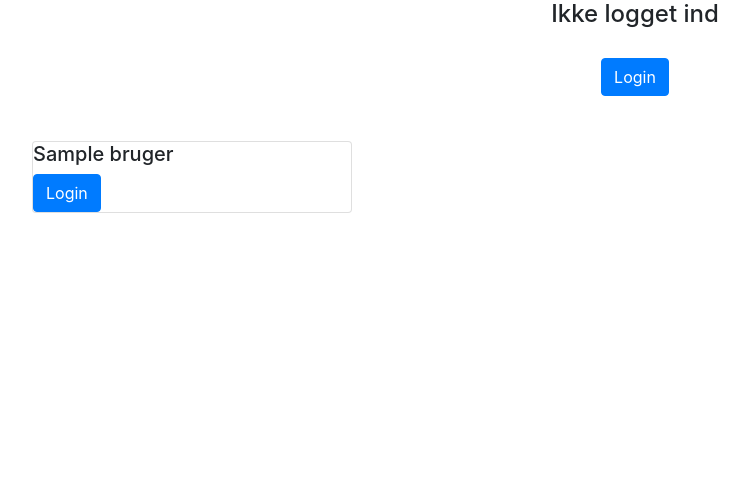
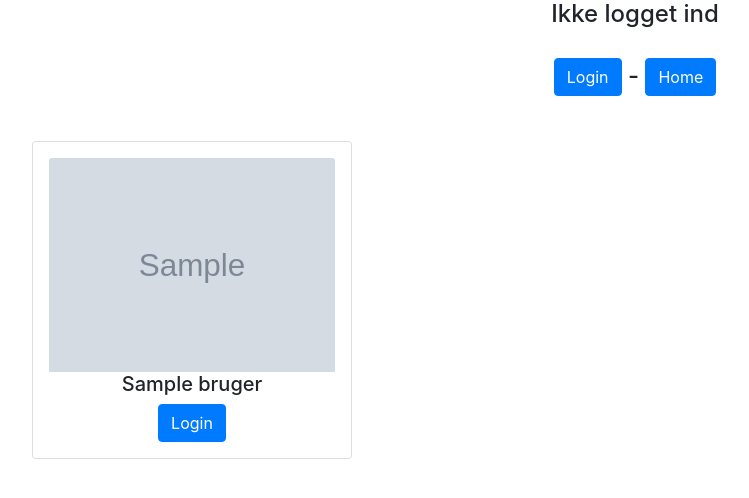
Before and after one commit to 4ug-aug/django-project-1, a Django app: page /login in a window 1280 px wide. Shown: the top 498 px of the page, without its empty margins (5-754 px from the left). Run offline with Django 3.2, Linux system fonts and the light colour scheme; tables that the repository leaves empty hold one stand-in row (values such as "Sample post"); grey boxes marked "Sample" are stand-in pictures.

Commit message:
Added Profile Image attribute to model and displayed in login page

```diff
--- a/tommerbob/polls/models.py
+++ b/tommerbob/polls/models.py
@@ -14,6 +14,8 @@ class Bruger(models.Model):
     user_profile = models.OneToOneField(User, on_delete=models.CASCADE)
     name = models.CharField(max_length=20)
     account = models.IntegerField()
+    profile_image = models.ImageField(upload_to='tommerbob/tømmerbob/polls/static/polls/images')
+
 
 class Beverage(models.Model):
     title = models.CharField(max_length=100)
--- a/tommerbob/polls/templates/polls/header.html
+++ b/tommerbob/polls/templates/polls/header.html
@@ -17,11 +17,11 @@
  <body>
   {% if user.is_authenticated %}
 
-    <center><h4>Logget ind som {{ user.get_username }} <br></br> <a class="btn btn-primary" type="submit", href="/home">Home</a> - <a class="btn btn-primary" type="submit", href="/account">Account</a> - <a class="btn btn-primary" type="submit", href="/logout">Logout</a></h4></center>
+    <center><h4>Logget ind som {{ user.get_username }} <br></br> <a class="btn btn-primary" type="submit", href="/">Home</a> - <a class="btn btn-primary" type="submit", href="/account">Account</a> - <a class="btn btn-primary" type="submit", href="/logout">Logout</a></h4></center>
 
   {% else %}
 
-    <center><h4>Ikke logget ind <br></br> <a class="btn btn-primary" type="submit", href="login">Login</a></h4></center>
+    <center><h4>Ikke logget ind <br></br> <a class="btn btn-primary" type="submit", href="login">Login</a> - <a class="btn btn-primary" type="submit", href="/">Home</a></h4></center>
 
   {% endif %}
 
--- a/tommerbob/polls/templates/polls/index.html
+++ b/tommerbob/polls/templates/polls/index.html
@@ -29,6 +29,7 @@ img {
 
 .card {
   margin: 1rem;
+  padding: 1rem;
 }
 
 .grid-container {
--- a/tommerbob/polls/templates/polls/login.html
+++ b/tommerbob/polls/templates/polls/login.html
@@ -5,13 +5,13 @@
 {% if bruger_list %}
 <div class="grid-container">
     {% for bruger in bruger_list %}
-    <div class="card" style="width: 20rem;">
+    <div class="card centered" style="width: 20rem;">
       <!-- ADD IMAGE PROPERTY TO BRUGER OBJECT -->
-      <!-- <img class="card-img-top" src="{{ beverage.image.url }}" alt="{{ beverage.image.url }}"> -->
       <form action="{% url 'polls:login_request' bruger.id %}" method="post">
         {% csrf_token %}
         <fieldset>
             {% if error_message %}<p><strong>{{ error_message }}</strong></p>{% endif %}
+            <img class="card-img-top" src="{{ bruger.profile_image.url }}" alt="{{ bruger.profile_image.url }}">
             <h5>{{ bruger.name }}</h5>
         </fieldset>
         <input class="btn btn-primary" type="submit" value="Login">
@@ -32,6 +32,7 @@
 
   .card {
     margin: 2rem;
+    padding: 1rem;
   }
 
   .grid-container {
@@ -41,6 +42,10 @@
     padding: 5px;
   }
 
+  .centered {
+    text-align: center;
+  }
+
   </style>
 
 {% endblock %}
--- a/tommerbob/polls/views.py
+++ b/tommerbob/polls/views.py
@@ -52,7 +52,7 @@ def login_request(request, bruger_id):
     if request.method == "POST":
         logging.info("Got post request")
         username = Bruger.objects.get(pk=bruger_id).user_profile
-        password = "tivoli123"
+        password = "password"
         user = authenticate(username=username, password=password)
         logging.info(user)
         if user is not None:
```
Also changed, not shown: tommerbob/media/tommerbob/tømmerbob/polls/static/polls/images/Screenshot_2021-10-26_at_12.53.12.png (added), tommerbob/media/tommerbob/tømmerbob/polls/static/polls/images/harboe_JFuiV9I.jpeg (added), tommerbob/media/tommerbob/tømmerbob/polls/static/polls/images/ice_IvbWjn5.jpeg (added), tommerbob/polls/migrations/0001_initial.py.
